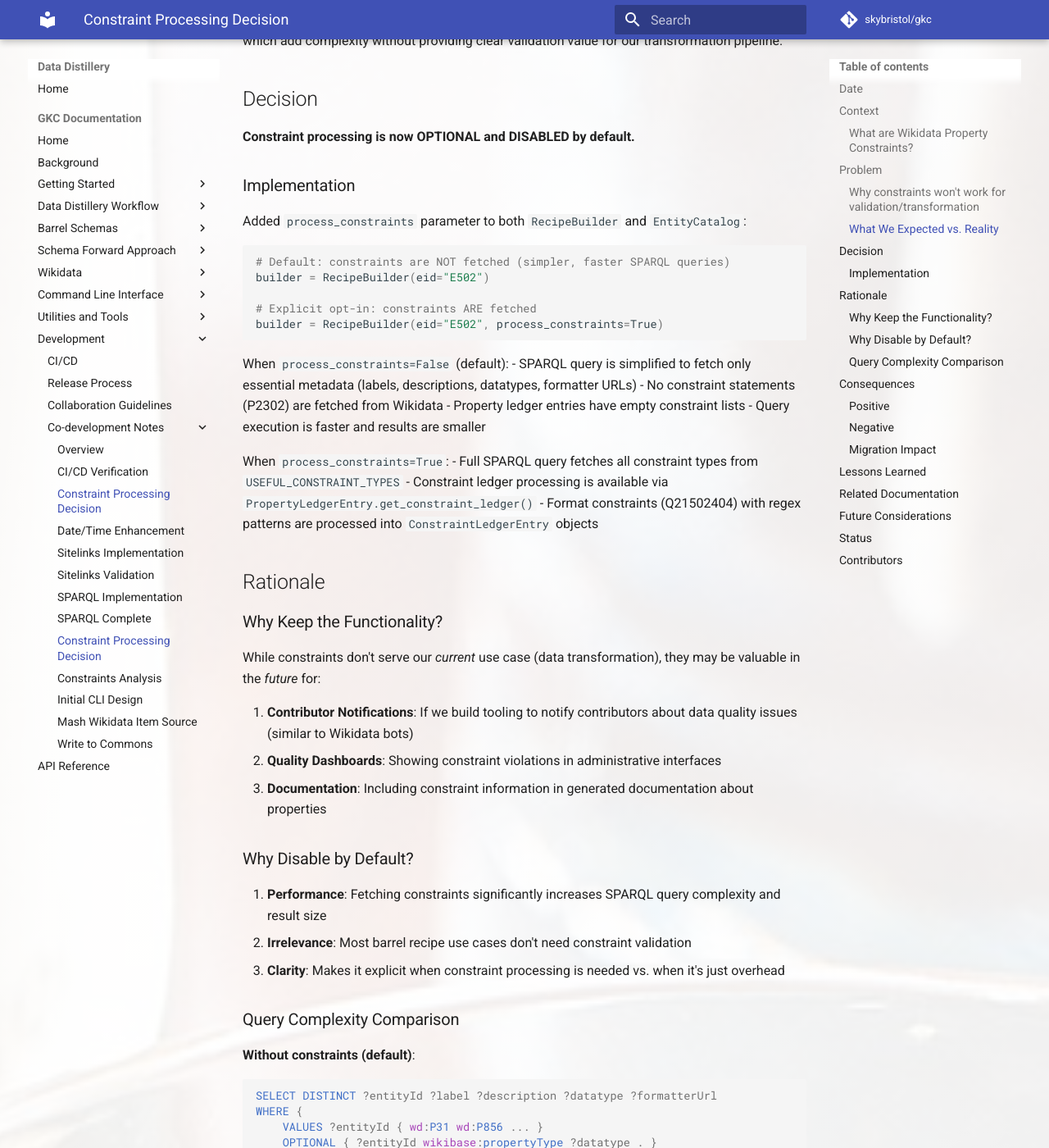
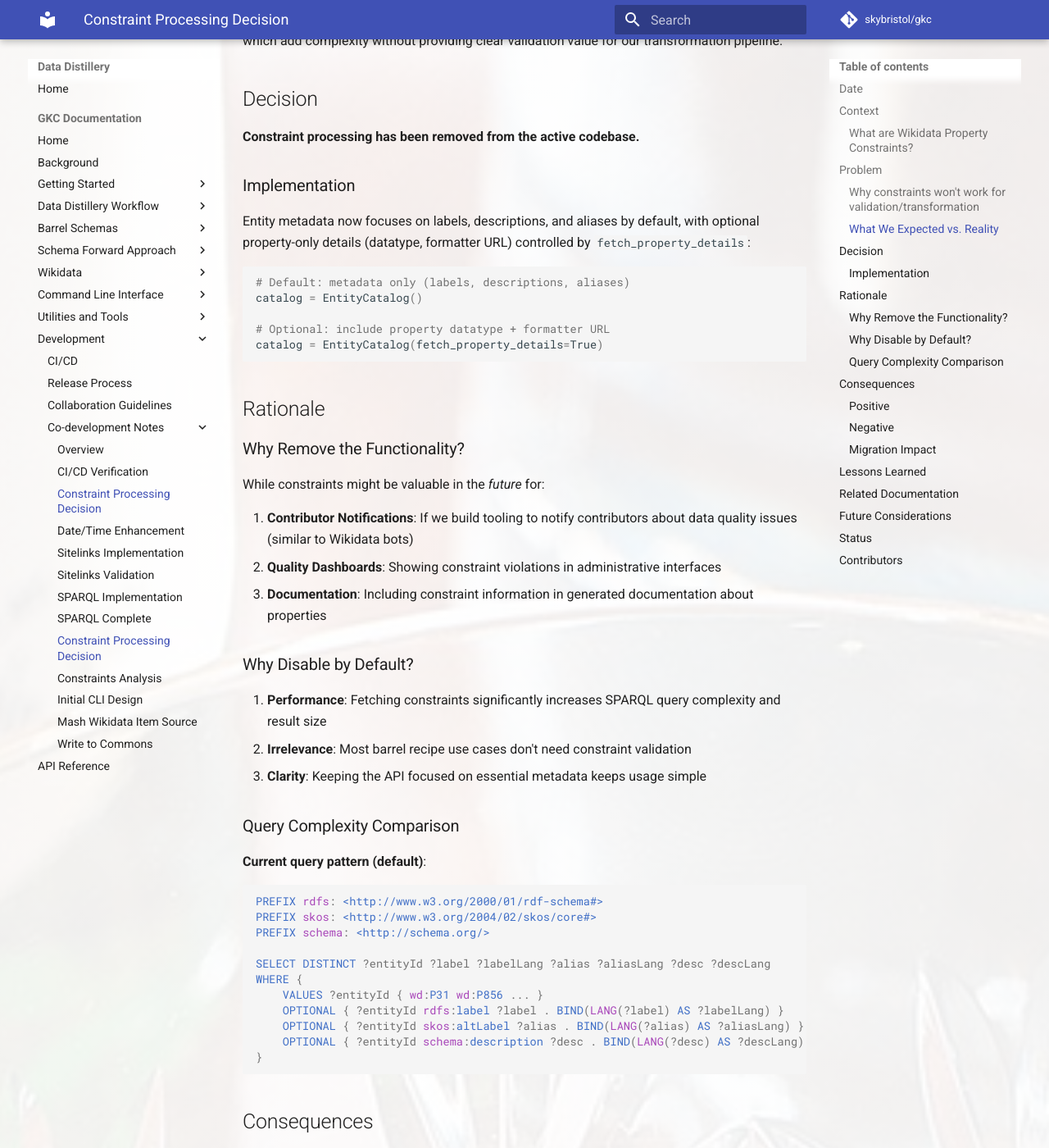
Before and after one commit to skybristol/gkc, an MkDocs documentation site: the page built from docs/gkc/copilot/PROPERTY_CONSTRAINTS.md, in a window 1280 px wide and 1400 px high, scrolled down 1454 px. Shown: the whole window at 82% size. Built offline with MkDocs 1.6.1 and Material for MkDocs 9.7.7, drawn with Linux system fonts in a browser that asks for light colours; comment, search, counter and statistics services are not loaded; some of the changed text lies outside the part shown.

Commit message:
Refactor EntityCatalog to use unified SPARQL queries and query profiles Fixes #49

````diff
--- a/docs/gkc/barrel_schemas/wikidata_entityschemas.md
+++ b/docs/gkc/barrel_schemas/wikidata_entityschemas.md
@@ -213,19 +213,16 @@ Extracted information:
 - **Comments**: Inline comments after `#`
 - **Context**: Statement property (`p:`), direct property (`wdt:`), qualifier (`pq:`), etc.
 
-### 2. Property Metadata Fetching
+### 2. Entity Metadata Fetching
 
-The `PropertyCatalog` queries the Wikidata API:
-
-```python
-GET https://www.wikidata.org/w/api.php?action=wbgetentities&ids=P31|P30|P2124
-```
+The `EntityCatalog` queries Wikidata via SPARQL (WDQS) and supports mixed
+property and item IDs in a single request.
 
 Returns:
-- **Datatype**: `wikibase-item`, `quantity`, `time`, etc.
 - **Labels**: "instance of", "continent", "member count"
 - **Descriptions**: Detailed explanations in multiple languages
 - **Aliases**: Alternative names for the property
+- **Datatype**: `wikibase-item`, `quantity`, `time`, etc. (properties only)
 
 ### 3. Combining Information
 
@@ -422,16 +419,16 @@ Main class for building Wikidata Barrel Recipe configurations.
 - **`print_summary()`**
   - Print detailed analysis of the ShEx schema
 
-### PropertyCatalog
+### EntityCatalog
 
-Fetches property metadata from Wikidata API.
+Fetches property and item metadata from Wikidata via SPARQL.
 
 #### Methods
 
-- **`fetch_properties(property_ids)`**
-  - Fetch metadata for multiple properties
-  - Args: List of property IDs (e.g., `['P31', 'P571']`)
-  - Returns: Dictionary mapping IDs to `PropertyLedgerEntry` objects
+- **`fetch_entities(entity_ids)`**
+  - Fetch metadata for mixed property and item IDs
+  - Args: List of entity IDs (e.g., `['P31', 'Q5']`)
+  - Returns: Dictionary mapping IDs to `PropertyLedgerEntry` or `ItemLedgerEntry` objects
 
 ### SpecificationExtractor
 
--- a/docs/gkc/copilot/CONSTRAINTS_ANALYSIS.md
+++ b/docs/gkc/copilot/CONSTRAINTS_ANALYSIS.md
@@ -1,14 +1,16 @@
 # Property Constraints Analysis (P2302)
 
 **Date:** February 15, 2026
-**Status:** Implementation Complete - Analysis Ready
+**Status:** Historical Reference - Constraint processing removed
 **Location:** `/temp/working.ipynb`
 
 ## What Was Implemented
 
-Enhanced the GKC codebase to fetch and analyze Wikidata property constraints (P2302 statements) during the property metadata gathering process.
+This document reflects a historical implementation that fetched and analyzed
+Wikidata property constraints (P2302 statements). That functionality has since
+been removed from the active codebase in favor of simplified metadata fetching.
 
-### Code Changes
+### Code Changes (Historical)
 
 1. **PropertyProfile** (`gkc/recipe.py`)
    - Added `constraints` parameter to store P2302 statements
@@ -72,23 +74,15 @@ Enhanced the GKC codebase to fetch and analyze Wikidata property constraints (P2
    - Location properties (P17, P30, P625) use range + qualifier constraints
    - Reference properties use source requirements
 
-## Usage in Code
+## Usage in Code (Historical)
 
 ```python
 from gkc.recipe import RecipeBuilder
 
+# Constraint APIs were removed; use EntityCatalog metadata instead.
 builder = RecipeBuilder(eid="E502")
 builder.load_specification()
 builder.fetch_entity_metadata()
-
-# Access constraints for a property
-for prop_id, prop_profile in builder.property_dictionary.items():
-    constraints = prop_profile.get_constraints()
-    if constraints:
-        for constraint in constraints:
-            print(f"{prop_id}: {constraint['constraint_type']}")
-            if 'value' in constraint:
-                print(f"  Values: {constraint['value']}")
 ```
 
 ## Outstanding Questions for Integration
--- a/docs/gkc/copilot/PROPERTY_CONSTRAINTS.md
+++ b/docs/gkc/copilot/PROPERTY_CONSTRAINTS.md
@@ -41,36 +41,27 @@ Example issue: A format constraint on P856 might have multiple regex patterns fo
 
 ## Decision
 
-**Constraint processing is now OPTIONAL and DISABLED by default.**
+**Constraint processing has been removed from the active codebase.**
 
 ### Implementation
 
-Added `process_constraints` parameter to both `RecipeBuilder` and `EntityCatalog`:
+Entity metadata now focuses on labels, descriptions, and aliases by default,
+with optional property-only details (datatype, formatter URL) controlled by
+`fetch_property_details`:
 
 ```python
-# Default: constraints are NOT fetched (simpler, faster SPARQL queries)
-builder = RecipeBuilder(eid="E502")
+# Default: metadata only (labels, descriptions, aliases)
+catalog = EntityCatalog()
 
-# Explicit opt-in: constraints ARE fetched
-builder = RecipeBuilder(eid="E502", process_constraints=True)
+# Optional: include property datatype + formatter URL
+catalog = EntityCatalog(fetch_property_details=True)
 ```
-
-When `process_constraints=False` (default):
-- SPARQL query is simplified to fetch only essential metadata (labels, descriptions, datatypes, formatter URLs)
-- No constraint statements (P2302) are fetched from Wikidata
-- Property ledger entries have empty constraint lists
-- Query execution is faster and results are smaller
-
-When `process_constraints=True`:
-- Full SPARQL query fetches all constraint types from `USEFUL_CONSTRAINT_TYPES`
-- Constraint ledger processing is available via `PropertyLedgerEntry.get_constraint_ledger()`
-- Format constraints (Q21502404) with regex patterns are processed into `ConstraintLedgerEntry` objects
 
 ## Rationale
 
-### Why Keep the Functionality?
+### Why Remove the Functionality?
 
-While constraints don't serve our *current* use case (data transformation), they may be valuable in the *future* for:
+While constraints might be valuable in the *future* for:
 
 1. **Contributor Notifications**: If we build tooling to notify contributors about data quality issues (similar to Wikidata bots)
 2. **Quality Dashboards**: Showing constraint violations in administrative interfaces
@@ -80,44 +71,22 @@ While constraints don't serve our *current* use case (data transformation), they
 
 1. **Performance**: Fetching constraints significantly increases SPARQL query complexity and result size
 2. **Irrelevance**: Most barrel recipe use cases don't need constraint validation
-3. **Clarity**: Makes it explicit when constraint processing is needed vs. when it's just overhead
+3. **Clarity**: Keeping the API focused on essential metadata keeps usage simple
 
 ### Query Complexity Comparison
 
-**Without constraints (default)**:
+**Current query pattern (default)**:
 ```sparql
-SELECT DISTINCT ?entityId ?label ?description ?datatype ?formatterUrl
+PREFIX rdfs: <http://www.w3.org/2000/01/rdf-schema#>
+PREFIX skos: <http://www.w3.org/2004/02/skos/core#>
+PREFIX schema: <http://schema.org/>
+
+SELECT DISTINCT ?entityId ?label ?labelLang ?alias ?aliasLang ?desc ?descLang
 WHERE {
     VALUES ?entityId { wd:P31 wd:P856 ... }
-    OPTIONAL { ?entityId wikibase:propertyType ?datatype . }
-    OPTIONAL { ?entityId schema:description ?description. FILTER(LANG(?description) = "en") }
-    OPTIONAL { ?entityId wdt:P1630 ?formatterUrl . }
-    SERVICE wikibase:label { bd:serviceParam wikibase:language "en". }
-}
-```
-
-**With constraints (opt-in)**:
-```sparql
-SELECT DISTINCT ?entityId ?label ?description ?datatype ?formatterUrl
-               ?constraintType ?constraintTypeLabel
-               ?constraintScope ?constraintException ?constraintNote
-               ?constraintRegex ?constraintRegexAlt
-WHERE {
-    VALUES ?entityId { wd:P31 wd:P856 ... }
-    OPTIONAL { ?entityId wikibase:propertyType ?datatype . }
-    OPTIONAL { ?entityId schema:description ?description. FILTER(LANG(?description) = "en") }
-    OPTIONAL { ?entityId wdt:P1630 ?formatterUrl . }
-    OPTIONAL {
-        ?entityId p:P2302 ?constraintStatement.
-        ?constraintStatement ps:P2302 ?constraintType.
-        FILTER(?constraintType = wd:Q21502404 || ?constraintType = wd:Q52558054 || ...)
-        OPTIONAL { ?constraintStatement pq:P2308 ?constraintScope . }
-        OPTIONAL { ?constraintStatement pq:P2303 ?constraintException . }
-        OPTIONAL { ?constraintStatement pq:P1004 ?constraintNote . }
-        OPTIONAL { ?constraintStatement pq:P1793 ?constraintRegex . }
-        OPTIONAL { ?constraintStatement pq:P2306 ?constraintRegexAlt . }
-    }
-    SERVICE wikibase:label { bd:serviceParam wikibase:language "en". }
+    OPTIONAL { ?entityId rdfs:label ?label . BIND(LANG(?label) AS ?labelLang) }
+    OPTIONAL { ?entityId skos:altLabel ?alias . BIND(LANG(?alias) AS ?aliasLang) }
+    OPTIONAL { ?entityId schema:description ?desc . BIND(LANG(?desc) AS ?descLang) }
 }
 ```
 
@@ -132,13 +101,12 @@ WHERE {
 
 ### Negative
 
-- Additional parameter adds slight API complexity
-- Constraint processing code remains in codebase even though rarely used
-- Documentation must explain when to enable constraints
+- Constraint data is no longer directly available via the recipe builder
 
 ### Migration Impact
 
-Since this is a new feature and constraints were never used in production barrel recipes, there is NO breaking change. Existing code continues to work as-is, and new code gets simpler defaults.
+Constraint-related APIs were removed. Any callers using `process_constraints` or
+constraint-specific methods must migrate to the new metadata-only approach.
 
 ## Lessons Learned
 
@@ -150,9 +118,6 @@ Since this is a new feature and constraints were never used in production barrel
 ## Related Documentation
 
 - [Property Constraints on Wikidata](https://www.wikidata.org/wiki/Help:Property_constraints_portal)
-- **ConstraintLedgerEntry class** - Processing architecture for constraints (see `gkc/recipe.py`)
-- **PropertyLedgerEntry.get_constraint_ledger()** - Constraint processing method (see `gkc/recipe.py`)
-- **USEFUL_CONSTRAINT_TYPES** - Filtered constraint types (see `gkc/recipe.py`)
 
 ## Future Considerations
 
@@ -165,7 +130,7 @@ If we implement contributor notifications or quality dashboards:
 
 ## Status
 
-**IMPLEMENTED** - `process_constraints` parameter added to `RecipeBuilder` and `EntityCatalog`, defaulting to `False`.
+**REMOVED** - Constraint processing was removed in favor of simplified metadata fetching.
 
 ## Contributors
 
--- a/docs/gkc/wikidata/claims_map_builder.md
+++ b/docs/gkc/wikidata/claims_map_builder.md
@@ -190,19 +190,16 @@ Extracted information:
 - **Comments**: Inline comments after `#`
 - **Context**: Statement property (`p:`), direct property (`wdt:`), qualifier (`pq:`), etc.
 
-### 2. Property Metadata Fetching
+### 2. Entity Metadata Fetching
 
-The `PropertyCatalog` queries the Wikidata API:
-
-```python
-GET https://www.wikidata.org/w/api.php?action=wbgetentities&ids=P31|P30|P2124
-```
+The `EntityCatalog` queries Wikidata via SPARQL (WDQS) and supports mixed
+property and item IDs in a single request.
 
 Returns:
-- **Datatype**: `wikibase-item`, `quantity`, `time`, etc.
 - **Labels**: "instance of", "continent", "member count"
 - **Descriptions**: Detailed explanations in multiple languages
 - **Aliases**: Alternative names for the property
+- **Datatype**: `wikibase-item`, `quantity`, `time`, etc. (properties only)
 
 ### 3. Combining Information
 
@@ -399,16 +396,16 @@ Main class for building mapping configurations.
 - **`print_summary()`**
   - Print detailed analysis of the ShEx schema
 
-### PropertyCatalog
+### EntityCatalog
 
-Fetches property metadata from Wikidata API.
+Fetches property and item metadata from Wikidata via SPARQL.
 
 #### Methods
 
-- **`fetch_properties(property_ids)`**
-  - Fetch metadata for multiple properties
-  - Args: List of property IDs (e.g., `['P31', 'P571']`)
-  - Returns: Dictionary mapping IDs to `PropertyLedgerEntry` objects
+- **`fetch_entities(entity_ids)`**
+  - Fetch metadata for mixed property and item IDs
+  - Args: List of entity IDs (e.g., `['P31', 'Q5']`)
+  - Returns: Dictionary mapping IDs to `PropertyLedgerEntry` or `ItemLedgerEntry` objects
 
 ### SpecificationExtractor
 
````
Also changed, not shown: gkc/__init__.py (+1 -7 lines), 5 other files.
